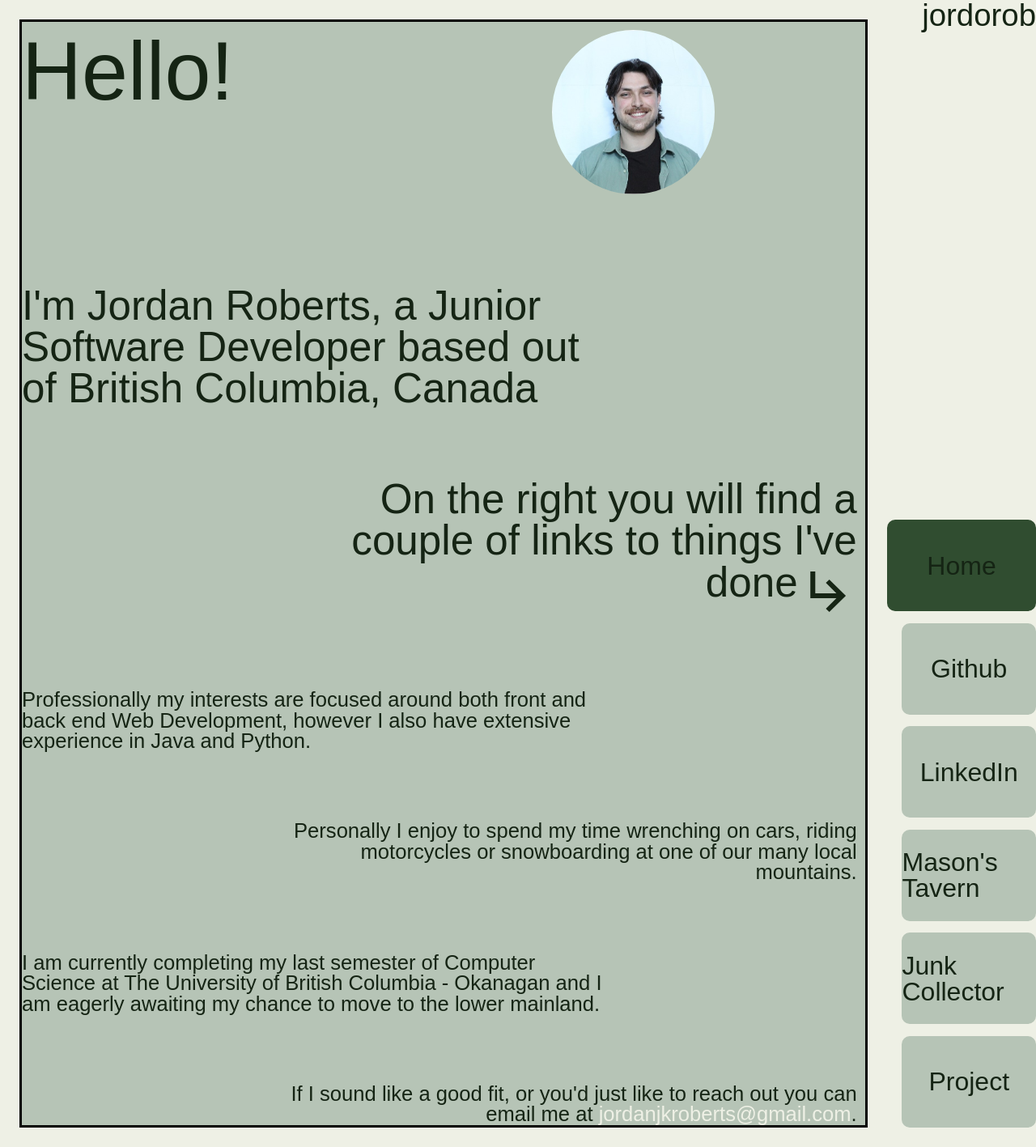
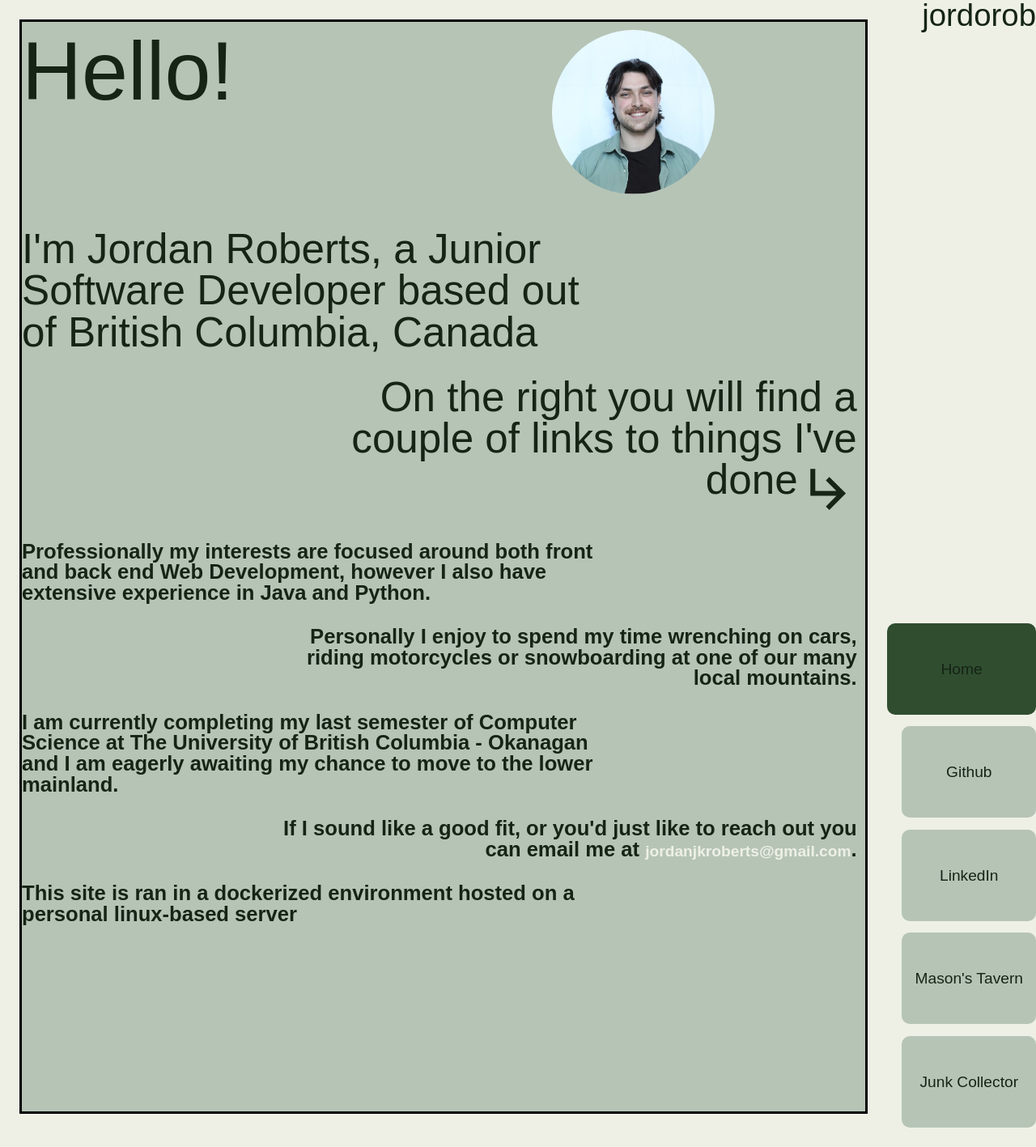
Before and after one commit to JordoRob/JordoRob-Portfolio, a PHP site: page / in a window 1280 px wide. Shown: the whole page at 81% size. Run offline with PHP 8.4, Linux system fonts and the light colour scheme; some web fonts are replaced.

Commit message:
styling changes and some bug fixes.

```diff
--- a/ForumProject/account.php
+++ b/ForumProject/account.php
@@ -191,7 +191,7 @@ if(isset($_GET["id"])){
             $result = $sql->get_result();
             if (mysqli_num_rows($result) > 0) {
                 echo ("<table class=\"accountTable\" id='accountTable'><thead><tr><th></th><th>User</th><th>Title</th><th>Board</th><th>Score</th><th>Replies");
-                if($userExists){
+                if($userExists&&$ownAccount){
                     echo("</th><th>Delete</th></tr></thead><tbody class=\"accountBody\">");
                 }else{
                     echo("</th></thead></tr><tbody class=\"accountBody\">");
@@ -220,7 +220,7 @@ if(isset($_GET["id"])){
                     echo("<td>" . $topic . "</td>");
                     echo("<td class='score'>" . $score . "</td><td>" . $replies . "</td>");
 
-                    if($userExists){
+                    if($userExists&&$ownAccount){
                         if($isDeleted){
                             echo ("<td><a href=# class='admin-buttons innerbox' title='Delete Post'>X</a>");
                         }else{
@@ -253,11 +253,13 @@ if(isset($_GET["id"])){
             document.getElementById("posts").style.display="block";
             document.getElementById("replies").style.display="none";
             document.getElementById("showRepliesandPosts").onclick=showReplies;
+            document.getElementById("showRepliesandPosts").innerHTML="Show Replies";
         }
         function showReplies(){
             document.getElementById("posts").style.display="none";
             document.getElementById("replies").style.display="block";
             document.getElementById("showRepliesandPosts").onclick=showPosts;
+            document.getElementById("showRepliesandPosts").innerHTML="Show Posts";
         }
 
 
--- a/css/style.css
+++ b/css/style.css
@@ -19,10 +19,15 @@ time, mark, audio, video {
 	margin: 0;
 	padding: 0;
 	border: 0;
-	font-size: 100%;
-	font-family: 'Bauhaus 93', sans-serif;
+	font-size: 1.5vw;
+font-family: "Avenir", sans-serif;
+font-weight: bold;
 	vertical-align: baseline;
     text-decoration: none;
+}
+.bauhaus *, .bauhaus{
+    font-family: 'Bauhaus 93', sans-serif;
+    font-weight: normal;
 }
 /* HTML5 display-role reset for older browsers */
 article, aside, details, figcaption, figure,
@@ -117,12 +122,15 @@ table {
     margin:24px;
     border:3px solid black;
     overflow:auto;
-
+    height:95%;
+}
+.nav-column-header-text{
+    font-size:2em;
+    color:#152414;
+    text-align:right;
 }
 .nav-column-header{
-    font-size:3vw;
-    color:#152414;
-    text-align:right;
+text-align: right;
 }
 .hello{
     font-size:8vw;
@@ -159,7 +167,7 @@ table {
     display:flex;
     flex-direction:column;
     justify-content:space-between;
-    gap:5em;
+    gap:1.5em;
 }
 .container-2{
     display:block;
--- a/index.html
+++ b/index.html
@@ -3,12 +3,17 @@
 <head>
     <title>My Portfolio Website</title>
     <link rel="stylesheet" type="text/css" href="css/style.css">
+    <link
+  rel="stylesheet"
+  href="https://cdn.jsdelivr.net/npm/simplebar@latest/dist/simplebar.css"
+/>
+<script src="https://cdn.jsdelivr.net/npm/simplebar@latest/dist/simplebar.min.js"></script>
 </head>
 <body>
     <div class="main">
-        <div class='main-column'>
+        <div class='main-column' data-simplebar>
             <div class="container-1">
-                    <span class="hello">Hello!
+                    <span class="hello bauhaus">Hello!
                     <figure>
                         <img src="assets/me.jpg" alt="Jordan Roberts" class="profile-image">
                         <!-- <figcaption>Me</figcaption> -->
@@ -16,9 +21,10 @@
 
                 </span>
 
-                    <span class="main-text-left">I'm Jordan Roberts, a Junior Software Developer based out of British Columbia, Canada</span>
-                    <span class="main-text-right">On the right you will find a couple of links to things I've done
+                    <span class="main-text-left bauhaus">I'm Jordan Roberts, a Junior Software Developer based out of British Columbia, Canada</span>
+                    <span class="main-text-right bauhaus">On the right you will find a couple of links to things I've done
                        <img src="assets/right-arrow.svg" alt="Arrow" class="arrow">
+
                     </span>
                 <span class="main-text-left smaller">Professionally my interests are focused around both front and back end Web Development, however I also have
                     extensive experience in Java and Python.
@@ -30,9 +36,10 @@
                 </span>
                 <span class="main-text-right smaller">If I sound like a good fit, or you'd just like to reach out you can email me at <a class='email' href='m&#97;ilto&#58;j%&#54;Fr%64a&#110;&#106;k&#37;72%6Fber%74&#115;&#64;gmail%2Ec%6Fm'>j&#111;rdanjkro&#98;erts&#64;gmai&#108;&#46;c&#111;m</a>.
                 </span>
+                <span class="main-text-left smaller">This site is ran in a dockerized environment hosted on a personal linux-based server</span>
 </div>
     </div>
-        <div class='nav-column'>
+        <div class='nav-column bauhaus'>
             <div class="nav-column-header">
                 <span class="nav-column-header-text">jordorob</span>
             </div>
@@ -52,9 +59,6 @@
                     <span class="list-item">
                         <a href="JunkCollector/index.html">Junk Collector</a>
                     </span>
-                    <span class="list-item">
-                        <a href="ForumProject/home.php">Project</a>
-                    </span>
                 </div>
            </div>
     </div>
```
Also changed, not shown: .htaccess.
